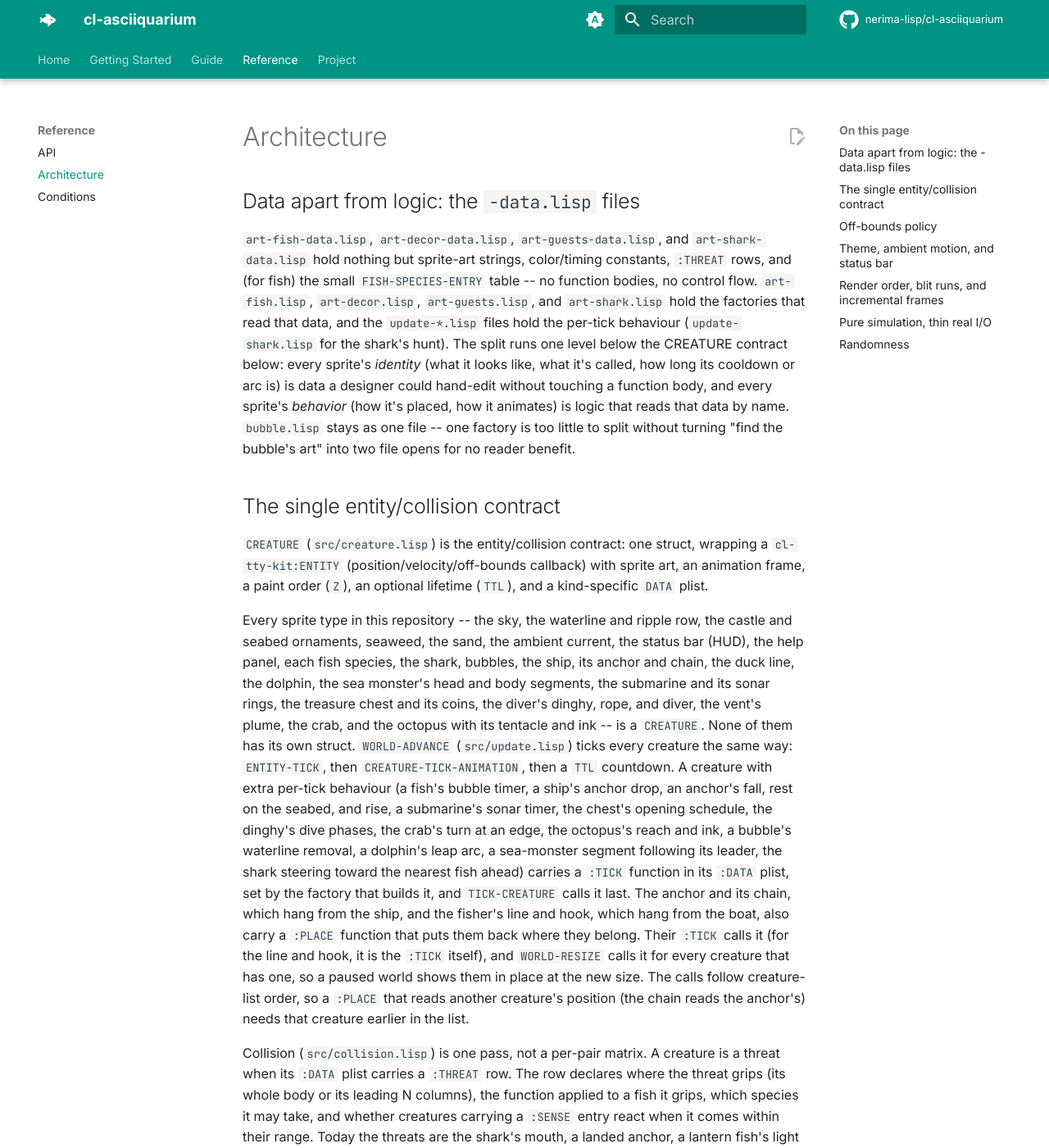
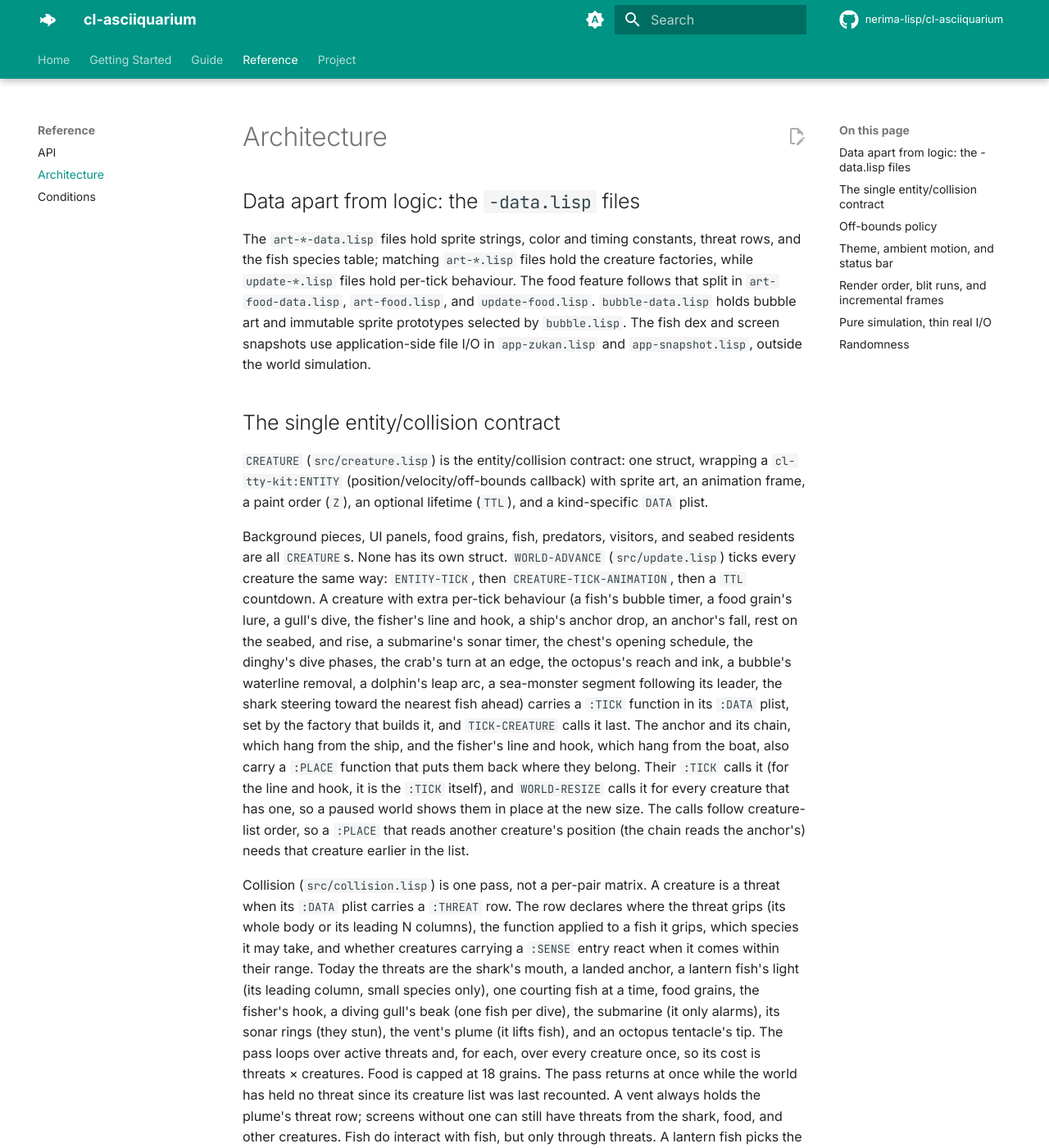
Before and after one commit to nerima-lisp/cl-asciiquarium, an MkDocs documentation site: the page built from docs/src/reference/architecture.md, in a window 1280 px wide and 1400 px high. Shown: the whole window at 82% size. Built offline with MkDocs 1.6.1 and Material for MkDocs 9.7.7, drawn with Linux system fonts in a browser that asks for light colours; comment, search, counter and statistics services are not loaded; some of the changed text lies outside the part shown.

Commit message:
docs: complete refresh usage and architecture docs

````diff
--- a/docs/src/project/roadmap.md
+++ b/docs/src/project/roadmap.md
@@ -2,52 +2,55 @@
 
 ## Current scope
 
-- Original fish species (`+FISH-SPECIES+`, `src/art-fish-data.lisp`), each
-  multi-line, direction-mirrored art, each with color *palettes* rather than
-  one fixed color -- two individuals of the same species need not match.
-- Three predators: the shark, which hunts the nearest fish ahead and eats with
-  its mouth (disable-able for the whole run via `--no-shark`, or spawned on
-  demand with the `s` key); a landed anchor, which eats any fish beneath it;
-  and the lantern fish, which lures and eats small fish. Eaten fish are
-  replaced from the screen edge.
-- Schools of six that scatter from threats (`c` spawns one), puffers that
-  inflate, and spawning: fish of one species lay eggs that grow into fish.
-- Rising bubble trails, periodically emitted from fish, removed at the
-  waterline.
-- Swaying two-tone seaweed (a 2-frame loop), a castle with lit windows, and
-  other seabed ornaments: coral, a rock, a starfish, a vent, and a chest.
-- 4 special guests, spawned on a shared cooldown or on demand with the `g`
-  key: a ship that drops an anchor (which removes a fish directly beneath
-  it), a decorative line of ducks, a leaping dolphin (a parametric sine-arc
-  `Y`, the first non-linear motion in this codebase), and a segmented sea
-  monster (a head `CREATURE` plus several trailing `:MONSTER-SEGMENT`
-  `CREATURE`s that follow it as a synchronized trail). See
-  [Architecture](../reference/architecture.md) for both motion patterns.
-- Three visual themes (`:abyss`, `:coral`, and `:moonlight`), cycled with `t`,
-  plus an ambient current and a status bar on the bottom row toggled with
-  `u`.
-- `q`/Ctrl-C to quit, `r` to redraw/reshuffle, space to pause/resume, `+`/`-`
-  to grow/shrink the live fish count, `h` to toggle an on-screen help panel,
-  and polled terminal-resize handling.
-- `--color auto|truecolor|256|16|mono` to choose the color depth
-  (`--monochrome` is the same as `--color mono`), and `--ascii` to draw only
-  ASCII symbols.
-- `--theme abyss|coral|moonlight` to select the initial visual theme.
+- Sixteen original fish species (`+FISH-SPECIES+`, `src/art-fish-data.lisp`)
+  use multi-line, direction-mirrored art and color palettes. Fish of the same
+  species can lay eggs that grow through fry; schools of six scatter from
+  threats, puffers inflate, and fish emit bubbles. `e` or a left click adds
+  food that nearby fish can eat.
+- Threat interactions include the shark, lantern fish, courting fish, food,
+  fisher's hook, landed anchor, submarine sonar, vent plume, octopus tentacle,
+  and a diving gull's beak. Eaten or caught fish are later replaced by newly
+  spawned fish that enter from a screen edge.
+- The seabed has seaweed, a castle, coral, a rock, a starfish, a vent, a crab,
+  an octopus, and a treasure chest. A ship lowers an anchor; a diver visits
+  the chest in a dinghy.
+- Surface visitors include ships, submarines, divers, fishers, gulls, a line
+  of ducks, a leaping dolphin, and a segmented sea monster. Automatic big
+  events share a limit of two; `g`, `a`, `m`, `d`, and `f` can spawn visitors
+  on demand.
+- Weather cycles through clear, rain, and storm. Time of day cycles through
+  day, dusk, and night; night has denser glowing plankton. `w` and `n` advance
+  those cycles, and `--calm` stops the storm's lightning flash.
+- Three visual themes (`:abyss`, `:coral`, and `:moonlight`) can be cycled
+  with `t`. The ambient current and a status bar share the scene; `u` toggles
+  the status bar.
+- `q`/Ctrl-C quits, `r` redraws the fish, space pauses or resumes, `+`/`-`
+  changes the target fish count, `s` spawns a shark, `c` spawns a school, `h`
+  opens help, and `z` opens the fish dex. Terminal resizing is polled while
+  the aquarium runs.
+- The fish dex remembers discovered species between runs in
+  `$XDG_STATE_HOME/cl-asciiquarium/zukan.sexp`, or
+  `~/.local/state/cl-asciiquarium/zukan.sexp` when `$XDG_STATE_HOME` is unset,
+  empty, or relative. `p` saves a text snapshot in an absolute
+  `$XDG_PICTURES_DIR`, or in the current directory when that variable is unset,
+  empty, or relative.
+- `--color auto|truecolor|256|16|mono` chooses color depth
+  (`--monochrome` is the same as `--color mono`), and `--ascii` draws only
+  ASCII symbols. `--theme abyss|coral|moonlight` selects the starting theme;
+  `--no-daycycle` disables automatic time-of-day changes.
 
 ## Out of scope
 
 - A general NxN interaction matrix. Each threat kind declares its interaction
   in a `:THREAT` row (the shark's mouth, a landed anchor, a lantern fish's
-  light, and a courting fish), and `src/collision.lisp` checks them in one
+  light, a courting fish, food, the fisher's hook, submarine sonar, the vent's
+  plume, or the octopus tentacle), and `src/collision.lisp` checks them in one
   threats × creatures pass; no creature is tested against every other one. The
-  dolphin, the sea monster, and the duck line are decorative.
+  dolphin, sea monster, and duck line are decorative.
 - A generic ECS or config-driven guest-definition DSL. Creatures are plain
   `CREATURE` structs built by plain Lisp functions.
 
 ## Renderer
-
-The renderer now combines cached sprite preparation, non-space blit runs, and
-cached `Z` ordering with incremental frame rendering:
 
 - mirrored frames reuse prepared sprite data;
 - order caches are invalidated when the world changes;
@@ -55,18 +58,3 @@ cached `Z` ordering with incremental frame rendering:
   when that is cheaper than a full repaint;
 - cache preparation is bounded and can run in parallel while retaining a serial
   path with equivalent output.
-
-`DRAW-WORLD` remains the simple full-redraw reference path. To inspect the
-deterministic update/render path locally, run:
-
-```sh
-nix develop --command sbcl --script scripts/benchmark-render.lisp
-```
-
-The full gate is `nix flake check`; it covers the test suite, documentation,
-formatting, and structural Lisp lint.
-
-## Possible follow-up work
-
-- A crab or other seafloor walker, exercising a third motion pattern (bounded
-  horizontal pacing) beyond the dolphin's arc and the sea monster's trail.
--- a/docs/src/reference/architecture.md
+++ b/docs/src/reference/architecture.md
@@ -2,19 +2,14 @@
 
 ## Data apart from logic: the `-data.lisp` files
 
-`art-fish-data.lisp`, `art-decor-data.lisp`, `art-guests-data.lisp`, and
-`art-shark-data.lisp` hold nothing but sprite-art strings, color/timing
-constants, `:THREAT` rows, and (for fish) the small `FISH-SPECIES-ENTRY` table
--- no function bodies, no control flow. `art-fish.lisp`, `art-decor.lisp`,
-`art-guests.lisp`, and `art-shark.lisp` hold the factories that read that
-data, and the `update-*.lisp` files hold the per-tick behaviour (`update-shark.lisp`
-for the shark's hunt). The split runs one level below the CREATURE contract
-below: every sprite's *identity* (what it looks like, what it's called, how
-long its cooldown or arc is) is data a designer could hand-edit without
-touching a function body, and every sprite's *behavior* (how it's placed,
-how it animates) is logic that reads that data by name. `bubble.lisp` stays
-as one file -- one factory is too little to split without turning "find the
-bubble's art" into two file opens for no reader benefit.
+The `art-*-data.lisp` files hold sprite strings, color and timing constants,
+threat rows, and the fish species table; matching `art-*.lisp` files hold the
+creature factories, while `update-*.lisp` files hold per-tick behaviour. The
+food feature follows that split in `art-food-data.lisp`, `art-food.lisp`, and
+`update-food.lisp`. `bubble-data.lisp` holds bubble art and immutable sprite
+prototypes selected by `bubble.lisp`. The fish dex and screen snapshots use
+application-side file I/O in `app-zukan.lisp` and `app-snapshot.lisp`, outside
+the world simulation.
 
 ## The single entity/collision contract
 
@@ -24,21 +19,17 @@ wrapping a `cl-tty-kit:ENTITY`
 a paint order (`Z`), an optional lifetime (`TTL`), and a kind-specific `DATA`
 plist.
 
-Every sprite type in this repository -- the sky, the waterline and ripple row,
-the castle and seabed ornaments, seaweed, the sand, the ambient current, the
-status bar (HUD), the help panel, each fish species, the shark, bubbles, the ship,
-its anchor and chain, the duck line, the dolphin, the sea monster's head and body
-segments, the submarine and its sonar rings, the treasure chest and its coins,
-the diver's dinghy, rope, and diver, the vent's plume, the crab, and the
-octopus with its tentacle and ink -- is a `CREATURE`. None of them has its own struct.
+Background pieces, UI panels, food grains, fish, predators, visitors, and
+seabed residents are all `CREATURE`s. None has its own struct.
 `WORLD-ADVANCE` (`src/update.lisp`) ticks every creature the same way:
 `ENTITY-TICK`, then `CREATURE-TICK-ANIMATION`, then a `TTL` countdown. A
-creature with extra per-tick behaviour (a fish's bubble timer, a ship's anchor
-drop, an anchor's fall, rest on the seabed, and rise, a submarine's sonar
-timer, the chest's opening schedule, the dinghy's dive phases, the crab's turn
-at an edge, the octopus's reach and ink, a bubble's waterline removal, a dolphin's
-leap arc, a sea-monster segment following its leader, the shark steering
-toward the nearest fish ahead) carries a `:TICK` function in its `:DATA` plist, set by the
+creature with extra per-tick behaviour (a fish's bubble timer, a food grain's
+lure, a gull's dive, the fisher's line and hook, a ship's anchor drop, an
+anchor's fall, rest on the seabed, and rise, a submarine's sonar timer, the
+chest's opening schedule, the dinghy's dive phases, the crab's turn at an edge,
+the octopus's reach and ink, a bubble's waterline removal, a dolphin's leap
+arc, a sea-monster segment following its leader, the shark steering toward the
+nearest fish ahead) carries a `:TICK` function in its `:DATA` plist, set by the
 factory that builds it, and `TICK-CREATURE` calls it last. The anchor and
 its chain, which hang from the ship, and the fisher's line and hook, which
 hang from the boat, also carry a `:PLACE` function that puts them back where
@@ -55,21 +46,22 @@ declares where the threat grips (its whole body or its leading N columns), the
 function applied to a fish it grips, which species it may take, and whether
 creatures carrying a `:SENSE` entry react when it comes within their range.
 Today the threats are the shark's mouth, a landed anchor, a lantern fish's
-light (its leading column, small species only), one courting fish at a
-time, the submarine (it only alarms), its sonar rings (they stun), the vent's
-plume (it lifts fish), and an octopus tentacle's tip. The pass loops over threats (a handful at most) and, for each, over every
-creature once, so its cost is threats × creatures. The pass returns at once
-while the world has held no threat since its creature list was last recounted;
-a screen with a vent always holds the plume's threat row, so that shortcut
-applies only on screens without a vent. There is no all-pairs
-matrix: no creature is tested against every other one. Fish do interact with
-fish, but only through threats. A lantern fish picks the nearest small fish in
-range as its lure target on its own tick and eats it with its leading column.
-For spawning, one courting fish at a time becomes a temporary threat whose
-whole body is its grip.
+light (its leading column, small species only), one courting fish at a time,
+food grains, the fisher's hook, a diving gull's beak (one fish per dive), the
+submarine (it only alarms), its sonar rings (they stun), the vent's plume (it
+lifts fish), and an octopus tentacle's tip.
+The pass loops over active threats and, for each, over every creature once, so
+its cost is threats × creatures. Food is capped at 18 grains. The pass returns at once
+while the world has held no threat since its creature list was last recounted.
+A vent always holds the plume's threat row; screens without one can still have
+threats from the shark, food, and other creatures. Fish do interact with fish,
+but only through threats. A lantern fish picks the nearest small fish in range
+as its lure target on its own tick and eats it with its leading column. For
+spawning, one courting fish at a time becomes a temporary threat whose whole
+body is its grip.
 
-Two motion patterns beyond simple constant-velocity travel now live inside
-this same contract, both still expressed as ordinary `CREATURE`s rather than
+Three motion patterns beyond simple constant-velocity travel now live inside
+this same contract, all still expressed as ordinary `CREATURE`s rather than
 as new struct types:
 
 - The **dolphin**'s vertical position is not a constant `DY`: `DOLPHIN-TICK`
@@ -89,6 +81,9 @@ as new struct types:
   lag that reads as a trailing body rather than a bug. The same reference is
   how a despawning head propagates: a segment marks itself `REMOVEP` once it
   observes the head already `REMOVEP`, one tick after the head itself exits.
+- The **crab** walks along the seabed at a constant horizontal speed and
+  reverses that speed when it reaches either screen edge (`CRAB-TICK` in
+  `src/update-vent.lisp`).
 
 A creature leaves the world by being marked `REMOVEP`;
 `%FLUSH-REMOVED-CREATURES` deletes marked creatures at the end of each
@@ -140,8 +135,9 @@ from, not "every guest factory."
 - `:WRAP` -- reposition the creature fully back inside the world at the edge
   it left (fish, ordinary swimmers).
 - `:DESPAWN` -- mark it `REMOVEP`, removed at the end of the current tick
-  (the shark, the ship, the duck line -- creatures whose next appearance is
-  instead scheduled by a cooldown in `spawn.lisp`).
+  (the shark, ship, submarine, diver's dinghy, fisher, duck line, dolphin,
+  and sea monster; their next automatic appearance is scheduled by a cooldown
+  in `spawn.lisp`).
 - `:NONE` -- no callback (the background scenery, the status bar, and things
   like bubbles and the anchor whose removal condition is not a hard screen
   edge).
@@ -156,9 +152,10 @@ dispatches on the `EDGE` argument it is given rather than re-deriving which
 axis to fix from position -- the two calls each correctly wrap their own
 axis.
 
-`:DESPAWN` has the mirror-image subtlety: `MAKE-SHARK`, `MAKE-SHIP`, and
-`MAKE-DUCK-LINE` all spawn fully off-screen (`X` already negative, or
-already >= `WORLD-WIDTH`) so the creature visibly enters the screen, but
+`:DESPAWN` has the mirror-image subtlety: `MAKE-SHARK`, `MAKE-SHIP`,
+`MAKE-DUCK-LINE`, `MAKE-DOLPHIN`, `MAKE-SEA-MONSTER`, `MAKE-SUBMARINE`,
+`SPAWN-DIVER-NOW`, and `MAKE-FISHER` spawn fully off-screen (`X` already
+negative, or already >= `WORLD-WIDTH`) so the creature visibly enters the screen, but
 `ENTITY-TICK`'s off-bounds check does not know that and fires `:ON-EXIT` for
 the spawn-side edge on every tick until the creature crosses back on-screen.
 `EXIT-EDGE-IN-TRAVEL-DIRECTION-P` (`src/creature.lisp`) guards `:DESPAWN` so
@@ -181,10 +178,9 @@ rebuilding the scene: each art file registers a restyler per creature kind
 with `REGISTER-CREATURE-RESTYLER`, and `WORLD-SET-THEME` calls the one
 registered for each creature's kind. No creature is removed, added, or moved
 and no random number is drawn, so a theme change never reshuffles a seeded
-run. Every kind but the fish has a restyler: the scenery, the status bar, the
-help panel, bubbles, and the shark and special guests (which share
-`REGISTER-NAMED-COLOR-RESTYLER`). A kind without one, today only the fish,
-keeps the colors it was built with. `WORLD-CYCLE-THEME` is `WORLD-SET-THEME` with the next
+run. Restylers cover the scenery, status bar, help and zukan panels, bubbles,
+food, fish, the shark, and special guests (which share
+`REGISTER-NAMED-COLOR-RESTYLER`). `WORLD-CYCLE-THEME` is `WORLD-SET-THEME` with the next
 member of `+VISUAL-THEMES+`. `WORLD-TOGGLE-HUD` adds or removes the status bar
 creature without changing simulation state.
 
@@ -201,12 +197,14 @@ The ambient current is a four-row animated `:AMBIENT-CURRENT` creature with
 four deterministic frames, its rows spread through the water between the
 ripple row and the sand. It has no edge callback, but it still participates
 in z-ordering, clipping, prepared-sprite caching, and incremental redraw. The
-status bar is a one-row `:HUD` creature at the top render layer on
-the bottom row. Its text is rebuilt whenever something it shows changes
-(theme, pause, fish count, redraw, resize, a notification), never per tick; `WORLD-NOTIFY` sets a notification that `WORLD-ADVANCE` counts down,
-paused or not, for four seconds of ticks at the `TICKS-PER-SECOND` given to
-`MAKE-WORLD`. This makes status information a composited part of the scene
-instead of a second output path.
+status bar is a one-row `:HUD` creature at the top render layer on the bottom
+row. `WORLD-REFRESH-HUD` rebuilds its text after theme, pause, fish-target,
+weather, redraw, resize, or notification changes, never per tick. `%ADD-WORLD-CREATURE`
+also refreshes it when it records a new fish species, so the dex count changes
+immediately. `WORLD-NOTIFY` sets a notification that
+`WORLD-ADVANCE` counts down, paused or not, for four seconds of ticks at the
+`TICKS-PER-SECOND` given to `MAKE-WORLD`. This makes status information a
+composited part of the scene instead of a second output path.
 
 ## Render order, blit runs, and incremental frames
 
@@ -287,23 +285,26 @@ Following the split `cl-tty-kit`'s `examples/renderer-loop.lisp` and
 a pure state transition -- no I/O, no wall clock -- so
 `cl-tty-kit:TICK-LOOP-RUN` can call it a fixed number of times and produce an
 exactly reproducible result. Every test in `t/` drives the simulation this
-way. `src/app.lisp` is the thin real-I/O side: `MAKE-WORLD-POLLER` composes
+way. `src/app.lisp` is the thin real-I/O side: `src/app-zukan.lisp` reads and
+writes the dex, and `src/app-snapshot.lisp` writes screen snapshots outside
+`WORLD-ADVANCE`. The terminal session enables mouse reporting, and
+`WORLD-APPLY-KEY-EVENTS` routes left-button presses to
+`WORLD-APPLY-MOUSE-EVENT` for food. `MAKE-WORLD-POLLER` composes
 `cl-tty-kit:MAKE-TERMINAL-SIZE-POLLER` and `cl-tty-kit:MAKE-STREAM-INPUT-POLLER`
 (provided by `cl-tty-kit` 1.5.0) into the terminal-size/stdin poll
 `TICK-LOOP-RUN-REALTIME` runs once per tick, ahead of `WORLD-ADVANCE` itself.
 
-This is also where continuation-passing style genuinely belongs in this
-codebase, and nowhere else. `RUN` (`src/app.lisp`) does not call the tick
-loop's poll/advance/render/quit steps directly; it hands
+`RUN` (`src/app.lisp`) uses continuation-passing style here. It does not call
+the tick loop's poll/advance/render/quit steps directly; it hands
 `TICK-LOOP-RUN-REALTIME` four closures (the poller `MAKE-WORLD-POLLER`
 returns, `WORLD-ADVANCE`, `RENDER-FRAME`, `WORLD-QUITP`) and control never
 returns to `RUN` until the loop itself decides to quit -- `RUN` is inverted,
 and the loop is what drives the continuations forward each tick, polling for
-new terminal state before every pure advance. That is CPS, exactly where it
-belongs: at the one real effectful boundary, selected because `cl-tty-kit`'s
-loop, not this application, owns when the next tick happens. `WORLD-ADVANCE`
-and everything it calls stay direct-style on purpose -- rewriting a pure,
-already-total state transition into continuation-passing form would add an
+new terminal state before every pure advance. `cl-tty-kit`'s loop owns when
+the next tick happens, so this is the effectful boundary where CPS is useful.
+`WORLD-ADVANCE` and everything it calls stay direct-style on purpose;
+rewriting a pure, already-total state transition into continuation-passing
+form would add an
 indirection with no boundary to justify it, at the direct cost of the
 readability this project otherwise prioritizes.
 
````
Also changed, not shown: docs/src/guide/usage.md (+4 -4 lines), README.md.
